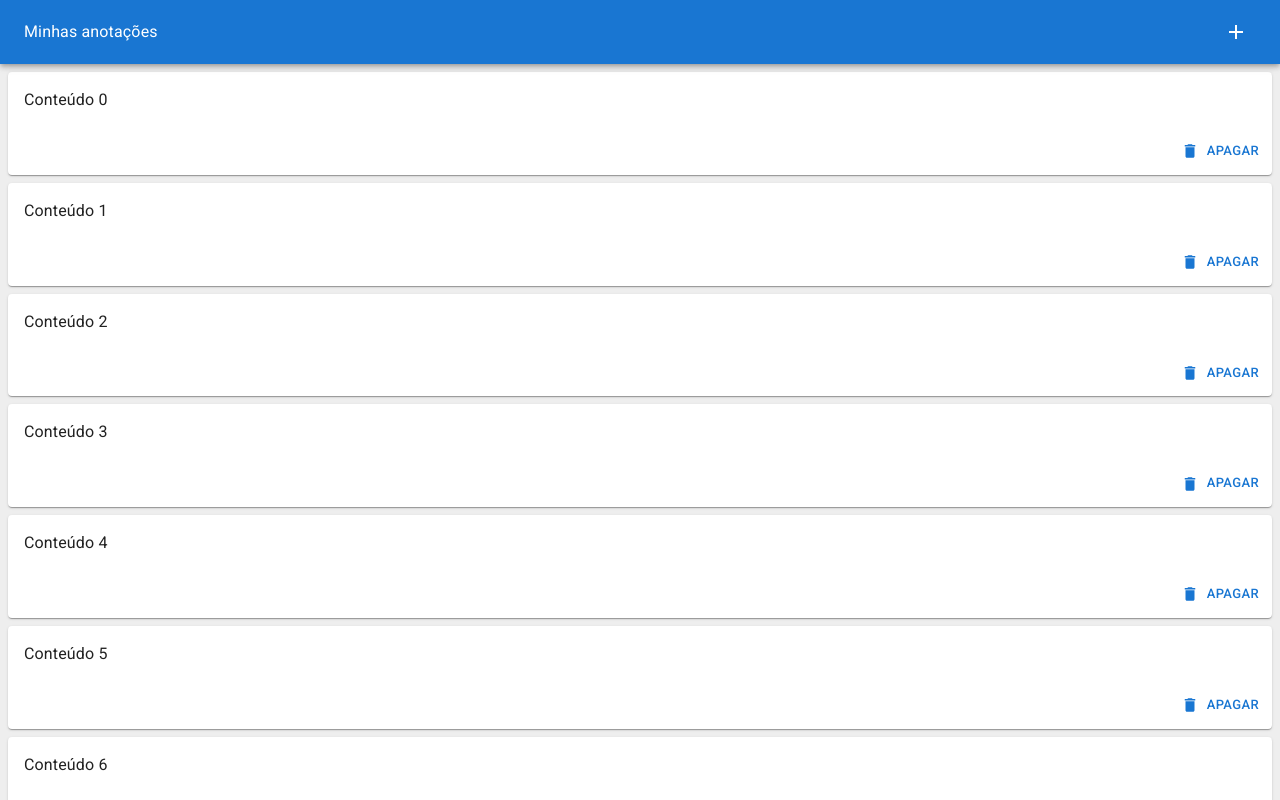
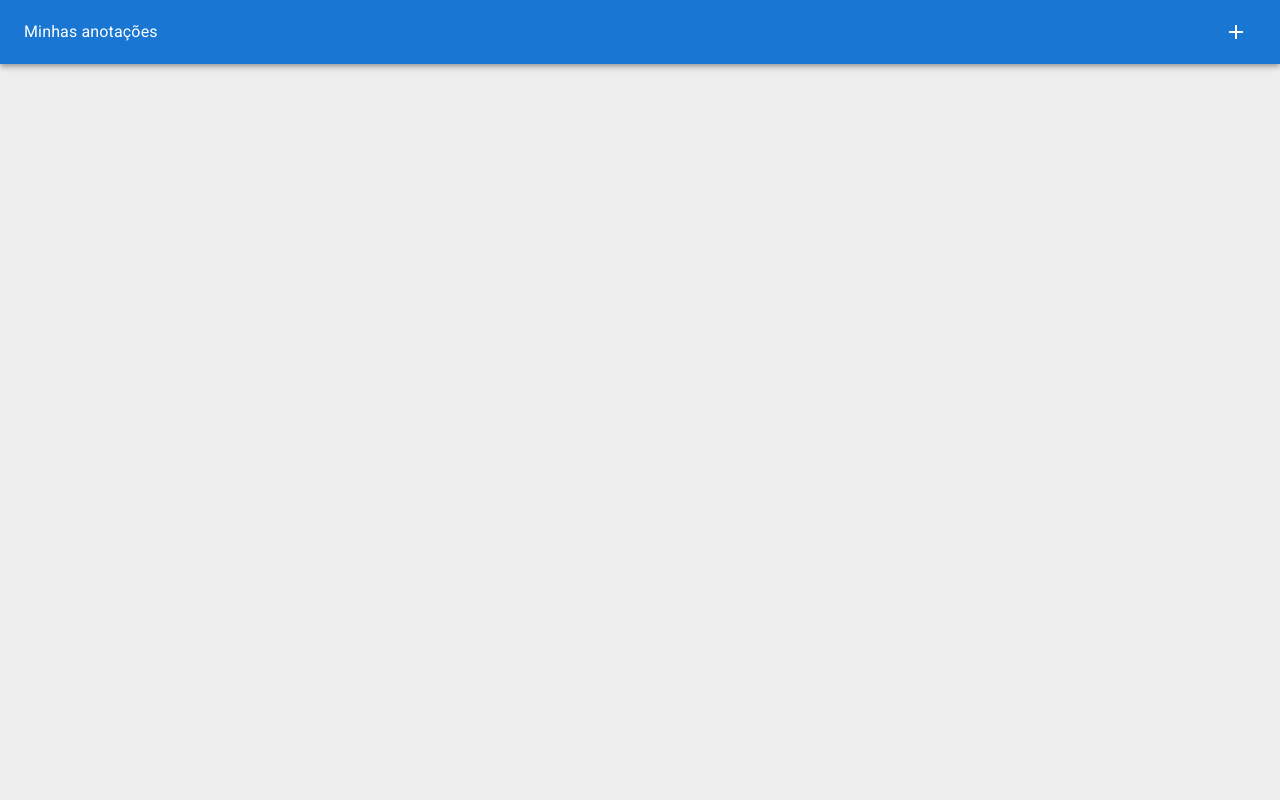
Before and after one commit to pedrorocha-loggi/mui-react-tutorial, a React (Create React App) app: page / in a window 1280 px wide. Shown: the top 800 px of the page. Built offline with nearby package versions, Linux system fonts and the light colour scheme.

Commit message:
test: renderization tests

```diff
--- a/src/App.js
+++ b/src/App.js
@@ -2,10 +2,8 @@ import { AppBar, Box, Button, Card, CardActions, CardContent, Dialog, DialogActi
 import { Add, Delete } from '@mui/icons-material';
 import { useRef, useState } from 'react';
 
-function App() {
-  const defaultNotes = Array(10).fill('Conteúdo').map(
-    (content, index) => `${content} ${index}`);
-  const [notes, setNotes] = useState(defaultNotes);
+function App({ initialNotes }) {
+  const [notes, setNotes] = useState(initialNotes || []);
   const [newNoteDialog, setNewNoteDialog] = useState(false);
   const newNote = useRef('');
 
@@ -20,9 +18,14 @@ function App() {
         </Toolbar>
       </AppBar>
       {notes.map((note, index) => (
-        <Card key={index} sx={{ margin: 1 }}>
+        <Card
+          aria-labelledby={`note${index}`}
+          key={index}
+          sx={{ margin: 1 }}
+          role="listitem"
+        >
           <CardContent>
-            <Typography>{note}</Typography>
+            <Typography id={`note${index}`}>{note}</Typography>
           </CardContent>
           <CardActions sx={{ flexDirection: 'row-reverse' }}>
             <Button
```
Also changed, not shown: 1 other file (tests, documents, lock files or other folders).
